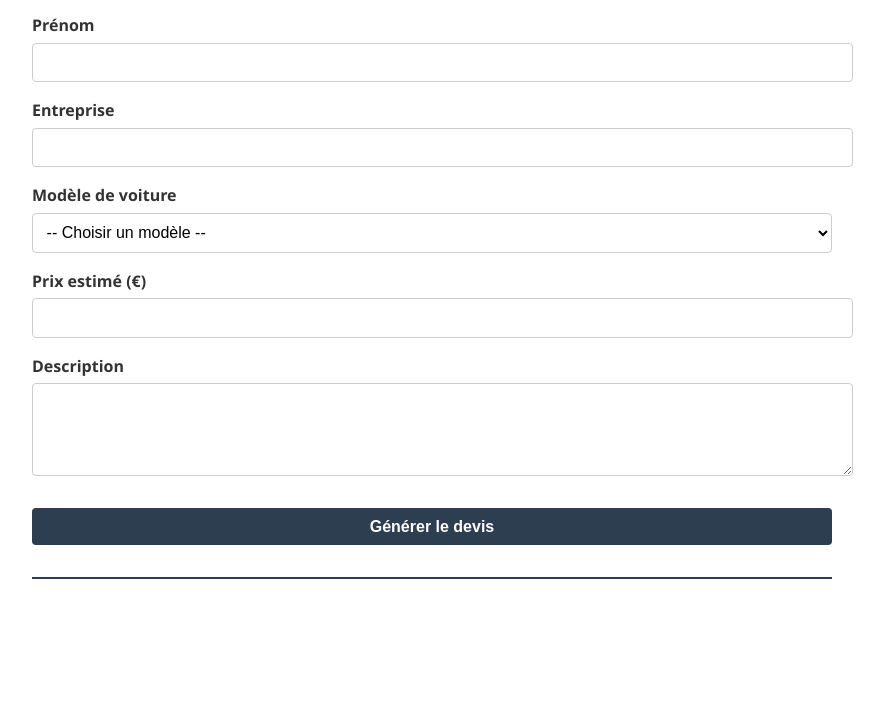
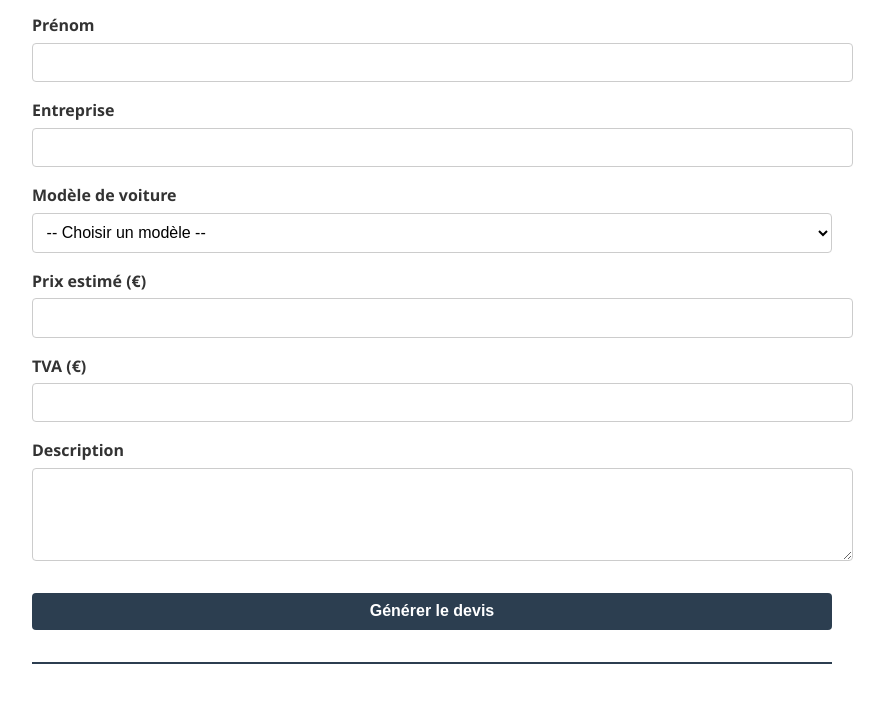
Before and after one commit to ismaeldubuc/generateurDevisAAA, a plain HTML site: page index.html in a window 1280 px wide. Shown: the part 192-894 px from the top of the page, without its empty margins (208-1092 px from the left). Before the commit the page ends 827 px from the top, so only its background shows below. Drawn offline with Linux system fonts and the light colour scheme.

Commit message:
feat: ajout tva

```diff
--- a/index.html
+++ b/index.html
@@ -119,6 +119,9 @@
       <label for="prix">Prix estimé (€)</label>
       <input type="number" id="prix" name="prix" required min="0" step="0.01">
 
+      <label for="tva">TVA (€)</label>
+      <input type="number" id="tva" name="tva" required min="0" step="0.01">
+
       <label for="description">Description</label>
       <textarea id="description" name="description" rows="4"></textarea>
 
```
